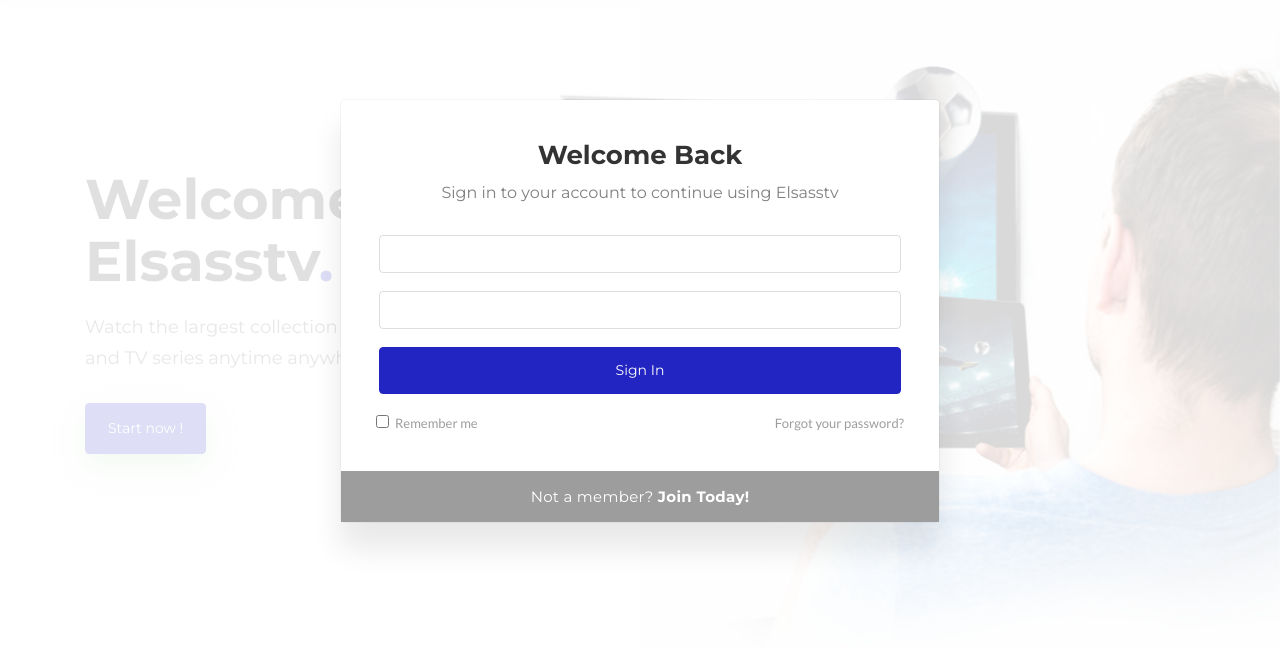
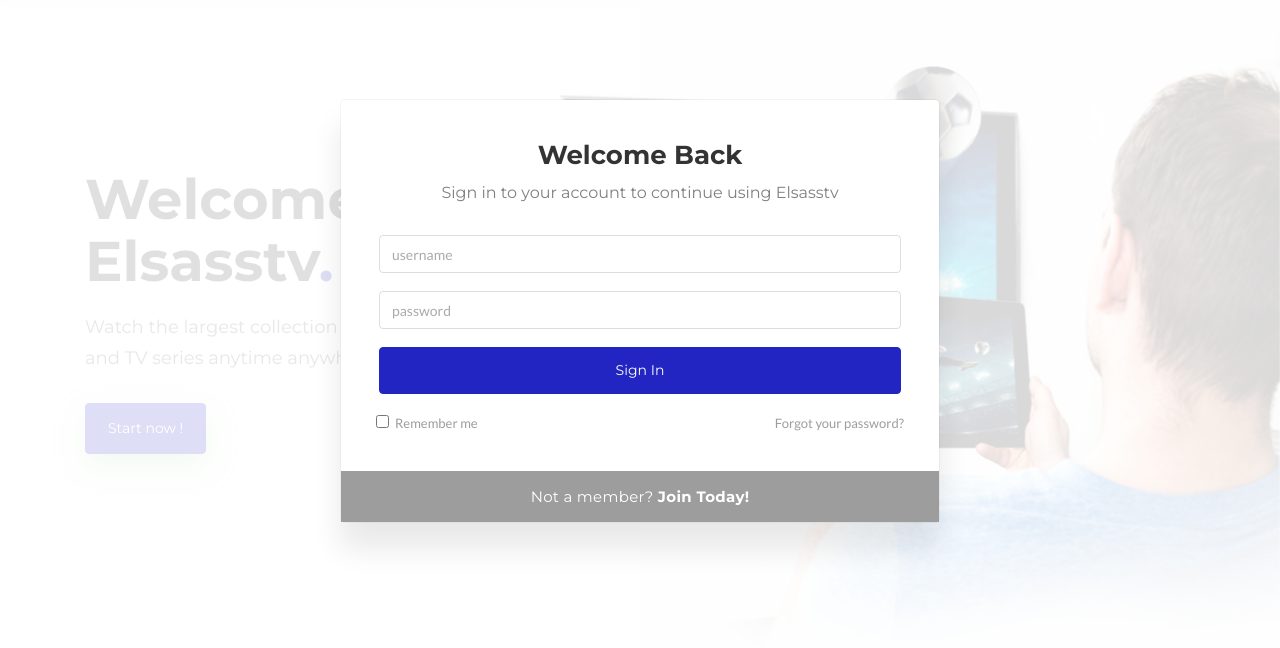
Before and after one commit to jeremyrich/Elsass-TV, a Django app: page / in a window 1280 px wide, after a click on "Sign In". Shown: the part 89-737 px from the top of the page. Run offline with Django 3.2, Linux system fonts and the light colour scheme; data that the repository does not hold is empty; some libraries are stand-ins or nearby versions.

Commit message:
Added spaceholder to form input

```diff
--- a/Elsasstv/templates/login.html
+++ b/Elsasstv/templates/login.html
@@ -24,10 +24,10 @@
                     </div> -->
                     {% csrf_token %}
                     <div class="form-group">
-                        <input type="text" class ="form-control" name="username" maxlength="40" required="" id="id_username">
+                        <input type="text" class ="form-control" name="username" maxlength="40" required="" id="id_username" placeholder="username">
                     </div>
                     <div class="form-group">
-                        <input type="password" class ="form-control" name="password" maxlength="20" required="" id="id_password">
+                        <input type="password" class ="form-control" name="password" maxlength="20" required="" id="id_password" placeholder="password">
                     </div>
 
                     <div class="form-group">
```
